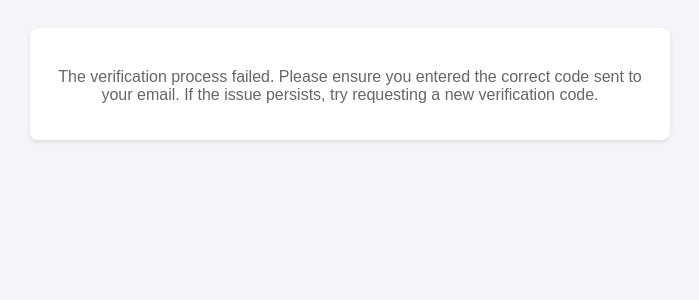
After one commit to fcolome14/YoonicAPI, a FastAPI app: template app/templates/code_verification_result.html in a window 1280 px wide. The commit adds this page. Shown: the top 300 px of the page, without its empty margins (290-989 px from the left). Run offline with FastAPI, Linux system fonts and the light colour scheme; the template is opened without the code that fills it, so the values that code supplies are empty; parts of the project's set-up code (start-up, migrations or seed data) failed here and were passed over; some libraries are stand-ins or nearby versions.

Commit message:
Added html template for verify-code func

```diff
--- a/app/main.py
+++ b/app/main.py
@@ -6,10 +6,16 @@ from app.config import settings
 from fastapi.middleware.cors import CORSMiddleware
 from app.routers import users, auth
 import firebase_admin
+from fastapi.staticfiles import StaticFiles
+from fastapi.templating import Jinja2Templates
 from app.exception_handlers import custom_http_exception_handler
 from fastapi.exceptions import HTTPException
 
 app = FastAPI()
+
+app.mount("/static", StaticFiles(directory="app/templates"), name="static")
+templates = Jinja2Templates(directory="app/templates")
+
 firebase_admin.initialize_app()
 print(f"Firebase project '{firebase_admin.get_app().project_id}' initialized")
 
--- a/app/schemas/schemas.py
+++ b/app/schemas/schemas.py
@@ -31,6 +31,7 @@ class RegisterInput(BaseModel):
 class CodeValidationInput(BaseModel):
     """ Email code verification """
     code: int
+    email: EmailStr
 
 class RecoveryCodeInput(BaseModel):
     """ Email code verification """
--- /dev/null
+++ b/app/templates/code_verification_result.html
@@ -0,0 +1,55 @@
+<!DOCTYPE html>
+<html lang="en">
+<head>
+    <meta charset="UTF-8">
+    <meta name="viewport" content="width=device-width, initial-scale=1.0">
+    <title>Verification Result</title>
+    <style>
+        body {
+            font-family: Arial, sans-serif;
+            background-color: #f4f4f9;
+            padding: 20px;
+        }
+        .email-container {
+            max-width: 600px;
+            margin: auto;
+            background-color: #ffffff;
+            padding: 20px;
+            border-radius: 8px;
+            box-shadow: 0 2px 4px rgba(0, 0, 0, 0.1);
+        }
+        .header {
+            text-align: center;
+            font-size: 24px;
+            color: #333;
+            margin-bottom: 20px;
+        }
+        .message {
+            font-size: 18px;
+            color: #333;
+            text-align: center;
+            margin-bottom: 20px;
+        }
+        .instructions {
+            font-size: 16px;
+            color: #666;
+            text-align: center;
+            margin-top: 10px;
+        }
+    </style>
+</head>
+<body>
+    <div class="email-container">
+        <div class="header">{{ message }}</div>
+        <p class="instructions">
+            {% if success %}
+                Your email has been successfully verified. You can now access all the features of your account.
+                If you have any issues, please contact our support team.
+            {% else %}
+                The verification process failed. Please ensure you entered the correct code sent to your email.
+                If the issue persists, try requesting a new verification code.
+            {% endif %}
+        </p>
+    </div>
+</body>
+</html>
--- a/app/templates/email_recovery.html
+++ b/app/templates/email_recovery.html
@@ -70,6 +70,7 @@
         <!-- POST form for password reset -->
         <form action="${verification_url}" method="POST">
             <input type="hidden" name="verification_code" value="${verification_code}">
+            <input type="hidden" name="recipient_email" value="${recipient_email}">
             <button type="submit" class="btn-verify">Reset Your Password</button>
         </form>
 
--- a/app/templates/email_verification_code.html
+++ b/app/templates/email_verification_code.html
@@ -69,6 +69,7 @@
         <!-- POST form for account verification -->
         <form action="${verification_url}" method="POST">
             <input type="hidden" name="verification_code" value="${verification_code}">
+            <input type="hidden" name="recipient_email" value="${recipient_email}">
             <button type="submit" class="btn-verify">Verify your account</button>
         </form>
 
--- a/app/utils/email_utils.py
+++ b/app/utils/email_utils.py
@@ -69,9 +69,9 @@ def send_email(db: Session, recipient_email: str, template: int = 0):
     except FileNotFoundError:
         return {"status": "error", "message": "Email verification code template not found"}
 
-    verification_url = f"{settings.domain}{VERIFY_CODE_ROUTE}/{quote_plus(validation_code)}?is_recovery=false"
+    verification_url = f"{settings.domain}{VERIFY_CODE_ROUTE}/{quote_plus(validation_code)}"
     template = Template(template_content)
-    html_content = template.substitute(verification_code=validation_code, verification_url=verification_url)
+    html_content = template.substitute(verification_code=validation_code, verification_url=verification_url, recipient_email=recipient_email)
 
     msg = MIMEMultipart()
     msg['From'] = settings.email
--- a/app/utils/utils.py
+++ b/app/utils/utils.py
@@ -119,7 +119,7 @@ def is_account_unverified(db: Session, email: str, username: str):
                                               models.Users.is_validated == False,  # noqa: E712
                                               models.Users.username == username)).first() is not None
 
-def is_code_valid(db: Session, code: int) -> Union[bool, str]:
+def is_code_valid(db: Session, code: int, email: str) -> Union[bool, str]:
     """Check if code has not expired and still exists
 
     Args:
@@ -130,7 +130,7 @@ def is_code_valid(db: Session, code: int) -> Union[bool, str]:
         bool: True if valid, False if not
     """
 
-    fetched_record = db.query(models.Users).filter(models.Users.code == code).first()  # noqa: E712
+    fetched_record = db.query(models.Users).filter(and_(models.Users.code == code, models.Users.email == email)).first()  # noqa: E712
 
     if not fetched_record or not fetched_record.code_expiration:
         return {"status": "error", "details": "Code not found"}
```
Also changed, not shown: app/routers/auth.py (+44 -28 lines), tests/routers/test_auth.py (+49 -49 lines).
